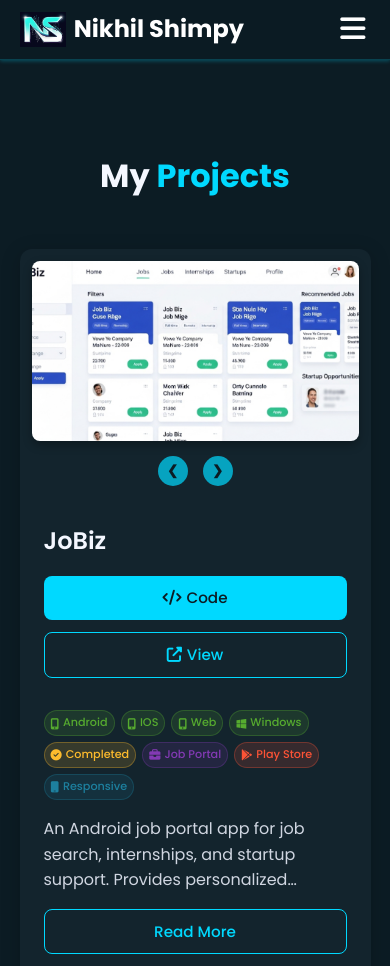
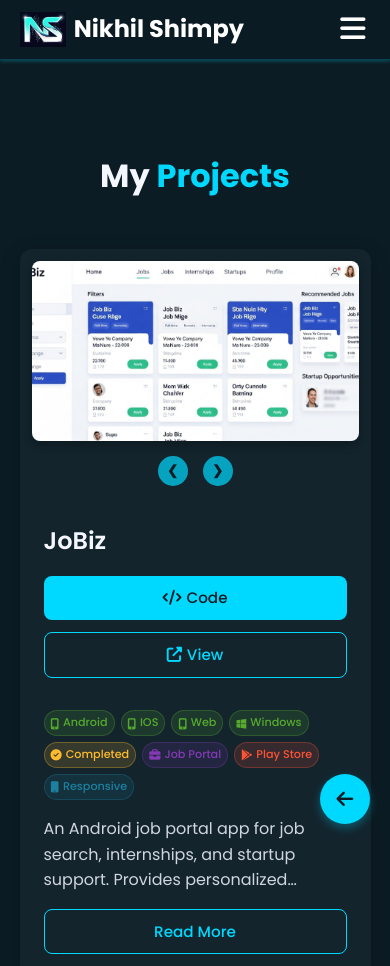
Before and after one commit to NikhilShimpy/my-portfolio, a plain HTML site: page project.html in a window 390 px wide. Shown: the top 966 px of the page. Drawn offline with nearby package versions, Linux system fonts and the light colour scheme.

Commit message:
Updated project button back

```diff
--- a/project.css
+++ b/project.css
@@ -549,3 +549,44 @@ header .navbar ul li a:hover {
     padding: 3px 6px;
   }
 }
+
+/* back button  */
+/* Back to home button - Mobile only */
+.back-to-home {
+  position: fixed;
+  bottom: 20px;
+  right: 20px;
+  z-index: 997;
+  display: none;
+}
+
+.back-to-home-btn {
+  display: flex;
+  align-items: center;
+  justify-content: center;
+  width: 50px;
+  height: 50px;
+  border-radius: 50%;
+  background: #00D9FF;
+  color: #0C1C24;
+  box-shadow: 0 4px 10px rgba(0, 217, 255, 0.3);
+  transition: all 0.3s ease;
+  text-decoration: none;
+}
+
+.back-to-home-btn:hover {
+  background: #00c0e6;
+  transform: translateY(-3px);
+  box-shadow: 0 6px 15px rgba(0, 217, 255, 0.4);
+}
+
+.back-to-home-btn i {
+  font-size: 1.2rem;
+}
+
+/* Show only on mobile devices */
+@media (max-width: 768px) {
+  .back-to-home {
+    display: block;
+  }
+}
--- a/project.html
+++ b/project.html
@@ -530,6 +530,12 @@
     </div>
   </div>
 </section>
+<!-- Back to Home Button (Mobile Only) -->
+<div class="back-to-home">
+  <a href="index.html#work" class="back-to-home-btn">
+    <i class="fas fa-arrow-left"></i>
+  </a>
+</div>
 <script src="project.js"></script>
 </body>
 </html>
--- a/project.js
+++ b/project.js
@@ -131,3 +131,26 @@ $(document).ready(function () {
     // Run on load and resize
     $(window).on('load resize', checkTextOverflow);
 });
+
+// add back
+// Smooth scroll to work section when coming from home page
+$(document).ready(function() {
+  // Check if URL has hash targeting work section
+  if (window.location.hash === '#work') {
+    setTimeout(function() {
+      $('html, body').animate({
+        scrollTop: $('#projects').offset().top - 70
+      }, 800);
+    }, 100);
+  }
+
+  // Optional: Add animation to the button
+  setTimeout(function() {
+    $('.back-to-home-btn').addClass('pulse');
+  }, 2000);
+
+  // Optional: Add pulse animation
+  setInterval(function() {
+    $('.back-to-home-btn').toggleClass('pulse');
+  }, 4000);
+});
```
